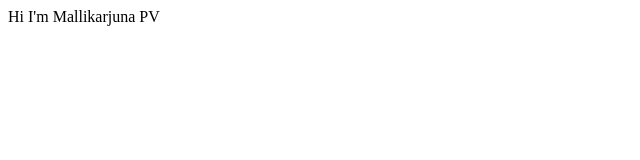
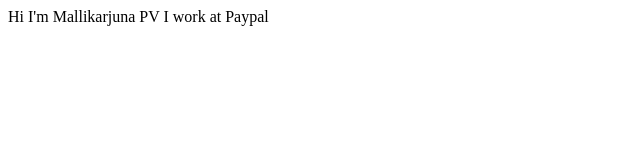
Before and after one commit to pvmallikarjuna/My-Student-Site, a plain HTML site: page index.html in a window 1280 px wide. Shown: the whole page, without its empty margins (0-640 px from the left). Drawn offline with Linux system fonts and the light colour scheme.

Commit message:
Updated my info

```diff
--- a/index.html
+++ b/index.html
@@ -8,5 +8,6 @@
 </head>
 <body>
     Hi I'm Mallikarjuna PV
+    I work at Paypal
 </body>
 </html>
```
